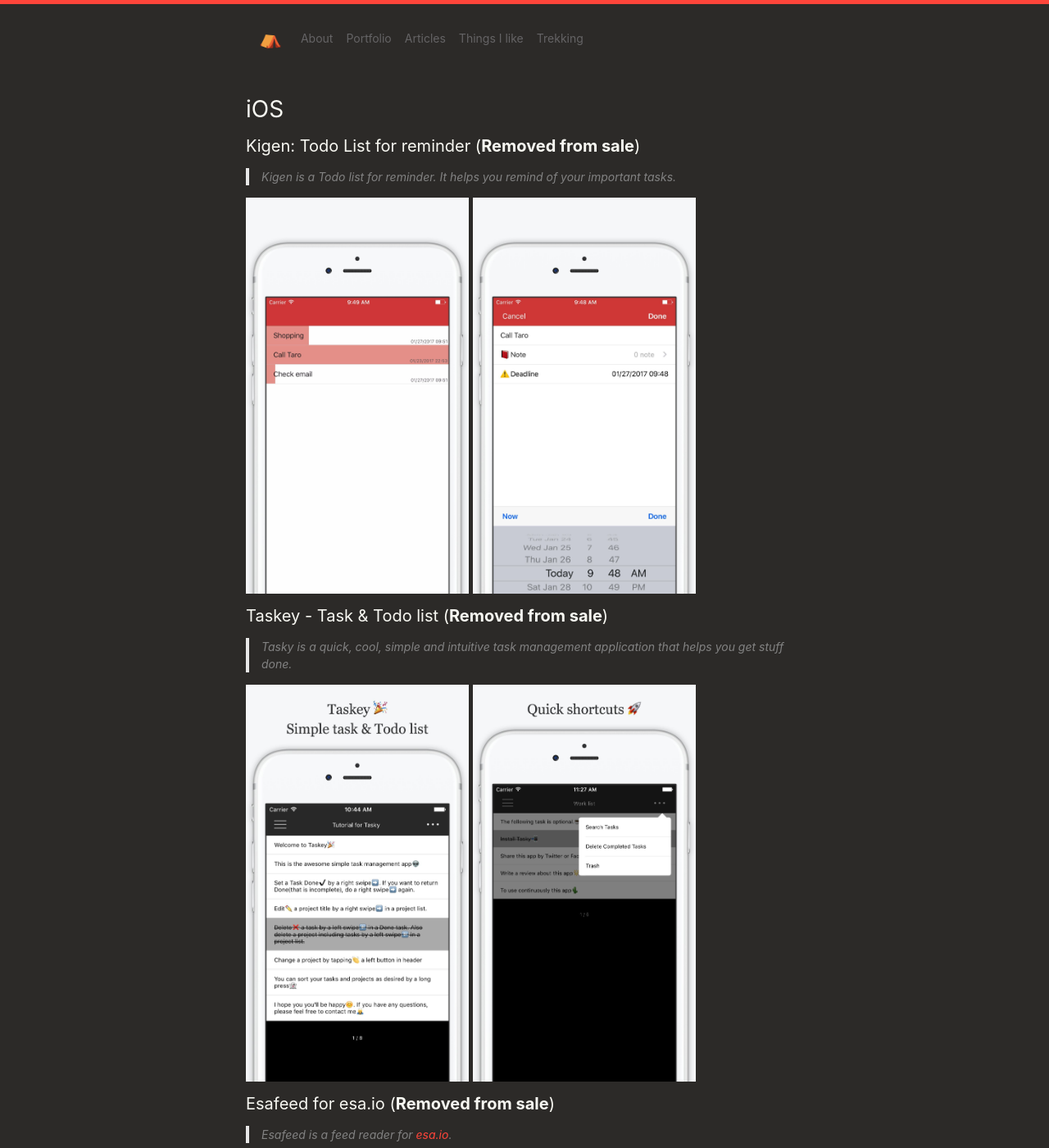
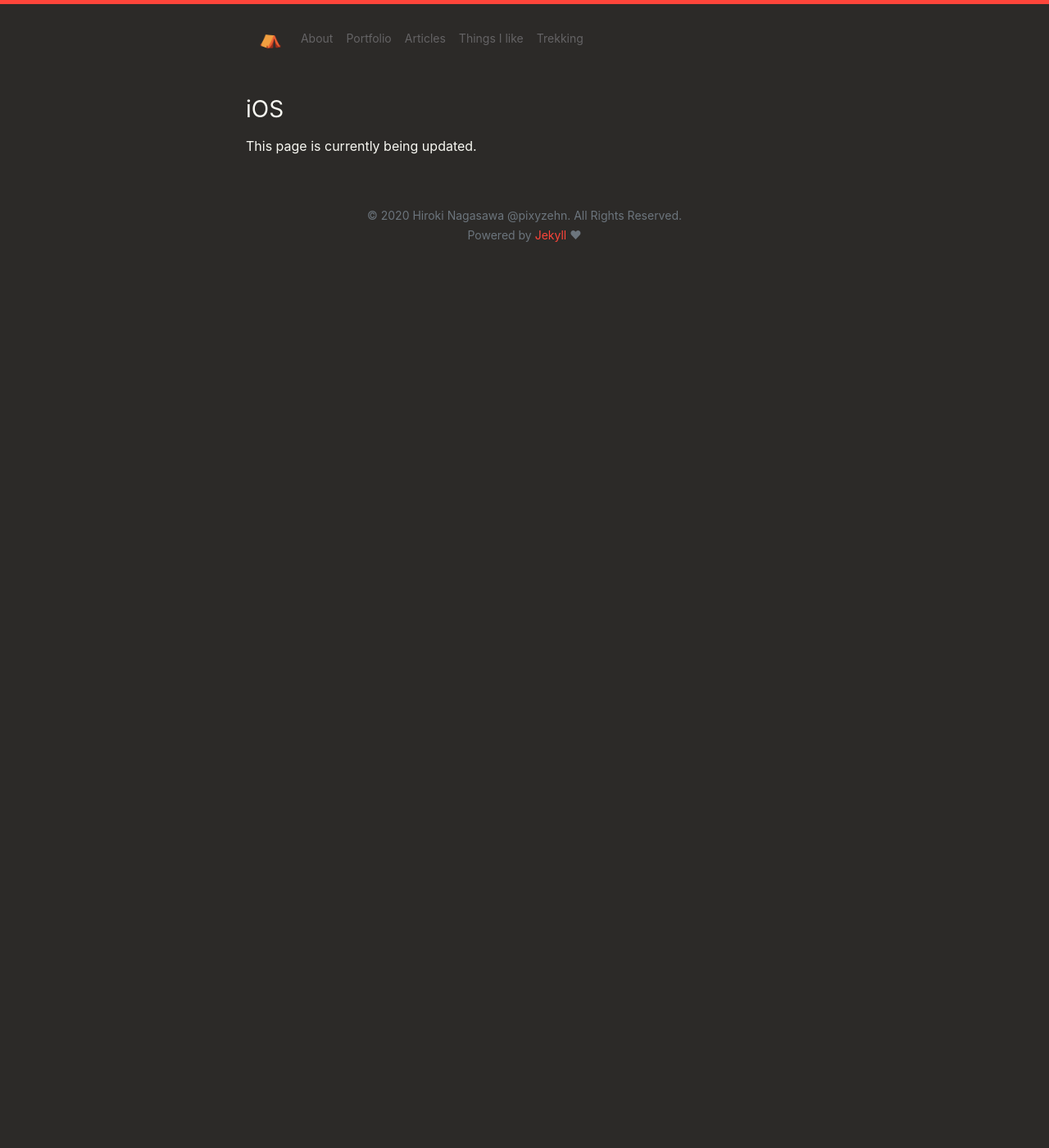
Before and after one commit to pixyzehn/pixyzehn.com, a Jekyll site: the page built from pages/portfolio.md, in a window 1280 px wide and 1400 px high. Shown: the whole window at 82% size. Built offline with Jekyll 4.4.1, drawn with Linux system fonts in a browser that asks for light colours; nearby versions of some CDN libraries; library files that are not in the unit come from our copies; some of the changed text lies outside the part shown.

Commit message:
Update page

```diff
--- a/pages/portfolio.md
+++ b/pages/portfolio.md
@@ -6,30 +6,4 @@ permalink: /portfolio/
 
 ## iOS
 
-#### Kigen: Todo List for reminder (**Removed from sale**)
-
-> Kigen is a Todo list for reminder. It helps you remind of your important tasks.
-
-![kigen01]({{ site.url }}/assets/kigen01.jpg){:width="40%"}
-![kigen02]({{ site.url }}/assets/kigen02.jpg){:width="40%"}
-
-#### Taskey - Task & Todo list (**Removed from sale**)
-
-> Tasky is a quick, cool, simple and intuitive task management application that helps you get stuff done.
-
-![taskey01]({{ site.url }}/assets/taskey01.jpg){:width="40%"}
-![taskey02]({{ site.url }}/assets/taskey02.jpg){:width="40%"}
-
-#### Esafeed for esa.io (**Removed from sale**)
-
-> Esafeed is a feed reader for [esa.io](https://esa.io/){:target="_blank"}.
-
-![esafeed01]({{ site.url }}/assets/esafeed01.jpg){:width="40%"}
-![esafeed02]({{ site.url }}/assets/esafeed02.jpg){:width="40%"}
-
-#### Motivation from age (**Removed from sale**)
-
-> Motivation from age terrifyingly shows your age.
-
-![motivation01]({{ site.url }}/assets/motivation01.jpg){:width="40%"}
-![motivation02]({{ site.url }}/assets/motivation02.jpg){:width="40%"}
+This page is currently being updated.
```
